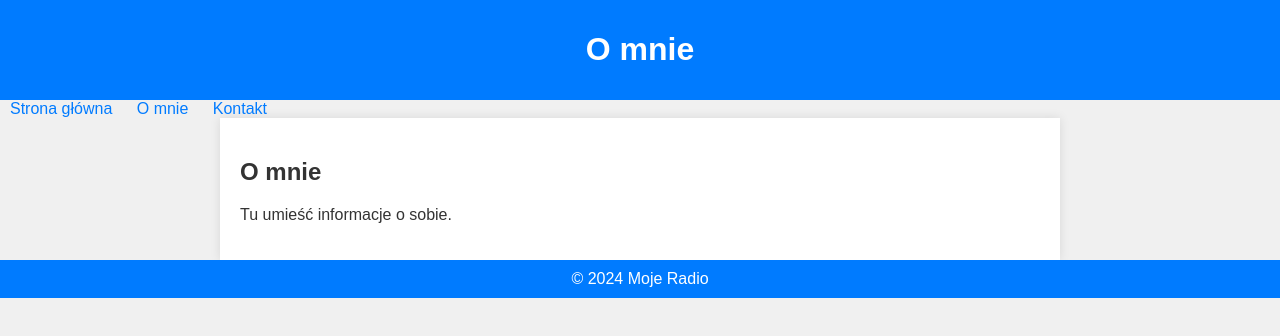
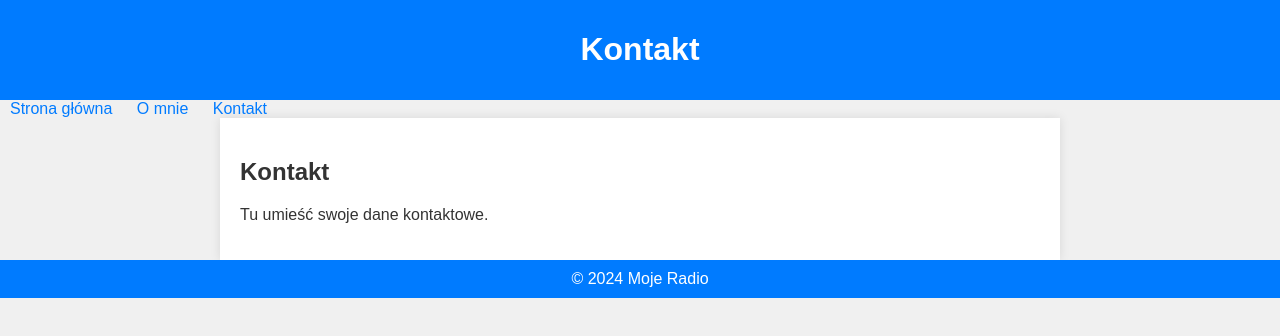
Before and after one commit to magik9625/UKRADIO, a plain HTML site: page about.html in a window 1280 px wide. Drawn offline with Linux system fonts and the light colour scheme.

Commit message:
Update about.html

```diff
--- a/about.html
+++ b/about.html
@@ -3,7 +3,7 @@
 <head>
     <meta charset="UTF-8">
     <meta name="viewport" content="width=device-width, initial-scale=1.0">
-    <title>O mnie</title>
+    <title>Kontakt</title>
     <style>
         body {
             font-family: Arial, sans-serif;
@@ -34,7 +34,7 @@
 </head>
 <body>
     <header>
-        <h1>O mnie</h1>
+        <h1>Kontakt</h1>
     </header>
     <nav>
         <a href="index.html">Strona główna</a>
@@ -42,8 +42,8 @@
         <a href="contact.html">Kontakt</a>
     </nav>
     <div class="container">
-        <h2>O mnie</h2>
-        <p>Tu umieść informacje o sobie.</p>
+        <h2>Kontakt</h2>
+        <p>Tu umieść swoje dane kontaktowe.</p>
     </div>
     <footer>
         &copy; 2024 Moje Radio
```
